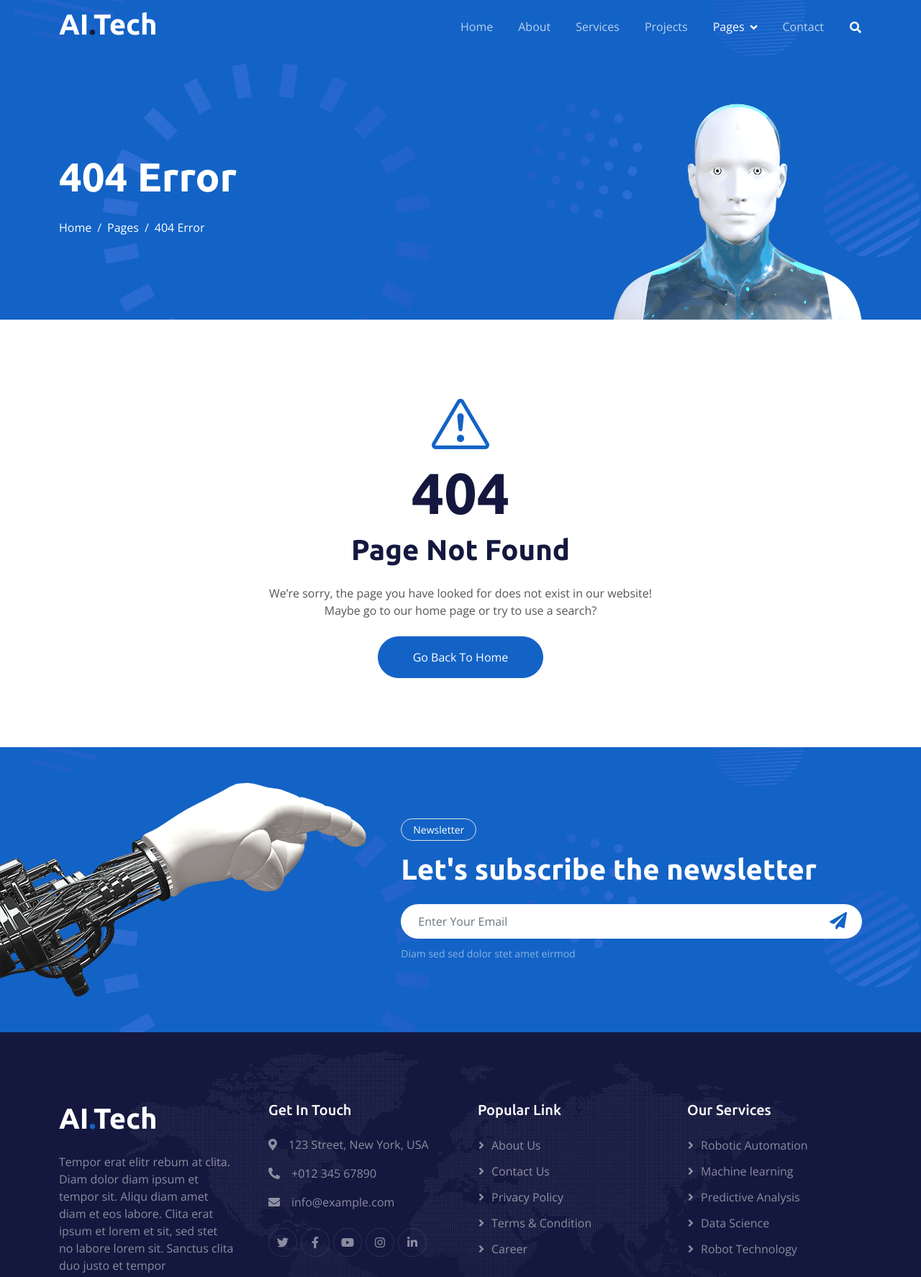
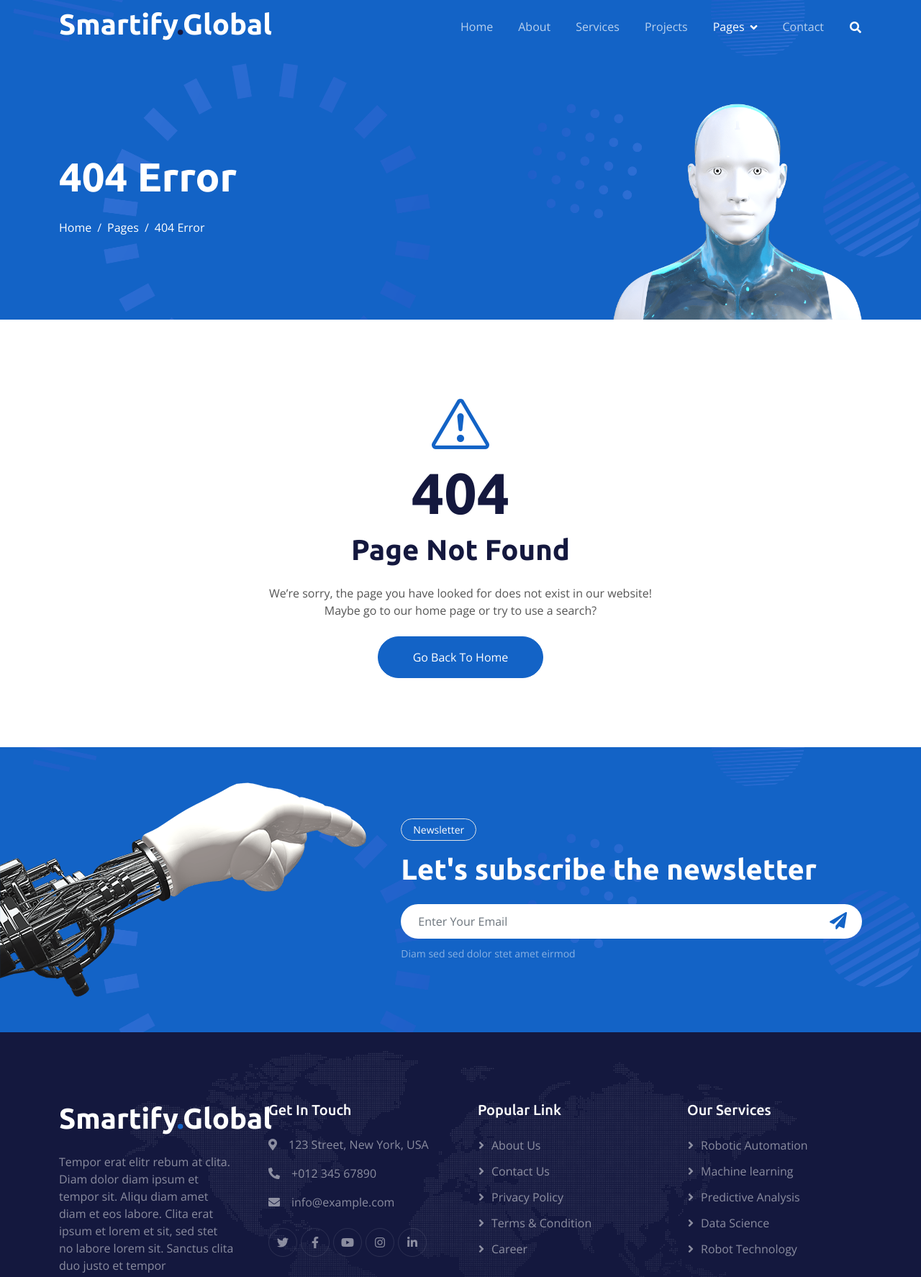
Before and after one commit to SmartifyGlobal/SmartifyGlobal, a plain HTML site: page 404.html in a window 1280 px wide. Shown: the top 1774 px of the page at 72% size. Drawn offline with nearby package versions, Linux system fonts and the light colour scheme.

Commit message:
update title

```diff
--- a/404.html
+++ b/404.html
@@ -3,7 +3,7 @@
 
 <head>
     <meta charset="utf-8">
-    <title>AI.Tech - Artificial Intelligence HTML Template</title>
+    <title>Smartify.Global</title>
     <meta content="width=device-width, initial-scale=1.0" name="viewport">
     <meta content="" name="keywords">
     <meta content="" name="description">
@@ -48,7 +48,7 @@
         <div class="container">
             <nav class="navbar navbar-expand-lg navbar-dark p-0">
                 <a href="index.html" class="navbar-brand">
-                    <h1 class="text-white">AI<span class="text-dark">.</span>Tech</h1>
+                    <h1 class="text-white">Smartify<span class="text-dark">.</span>Global</h1>
                 </a>
                 <button type="button" class="navbar-toggler ms-auto me-0" data-bs-toggle="collapse"
                     data-bs-target="#navbarCollapse">
@@ -172,7 +172,7 @@
             <div class="row g-5">
                 <div class="col-md-6 col-lg-3 wow fadeIn" data-wow-delay="0.1s">
                     <a href="index.html" class="d-inline-block mb-3">
-                        <h1 class="text-white">AI<span class="text-primary">.</span>Tech</h1>
+                        <h1 class="text-white">Smartify<span class="text-primary">.</span>Global</h1>
                     </a>
                     <p class="mb-0">Tempor erat elitr rebum at clita. Diam dolor diam ipsum et tempor sit. Aliqu diam
                         amet diam et eos labore. Clita erat ipsum et lorem et sit, sed stet no labore lorem sit. Sanctus
```
Also changed, not shown: about.html (+3 -3 lines), contact.html (+3 -3 lines), faq.html (+3 -3 lines), feature.html (+3 -3 lines), index.html (+3 -3 lines), project.html (+3 -3 lines), service.html (+3 -3 lines), team.html (+3 -3 lines), testimonial.html (+3 -3 lines), READ-ME.txt.
